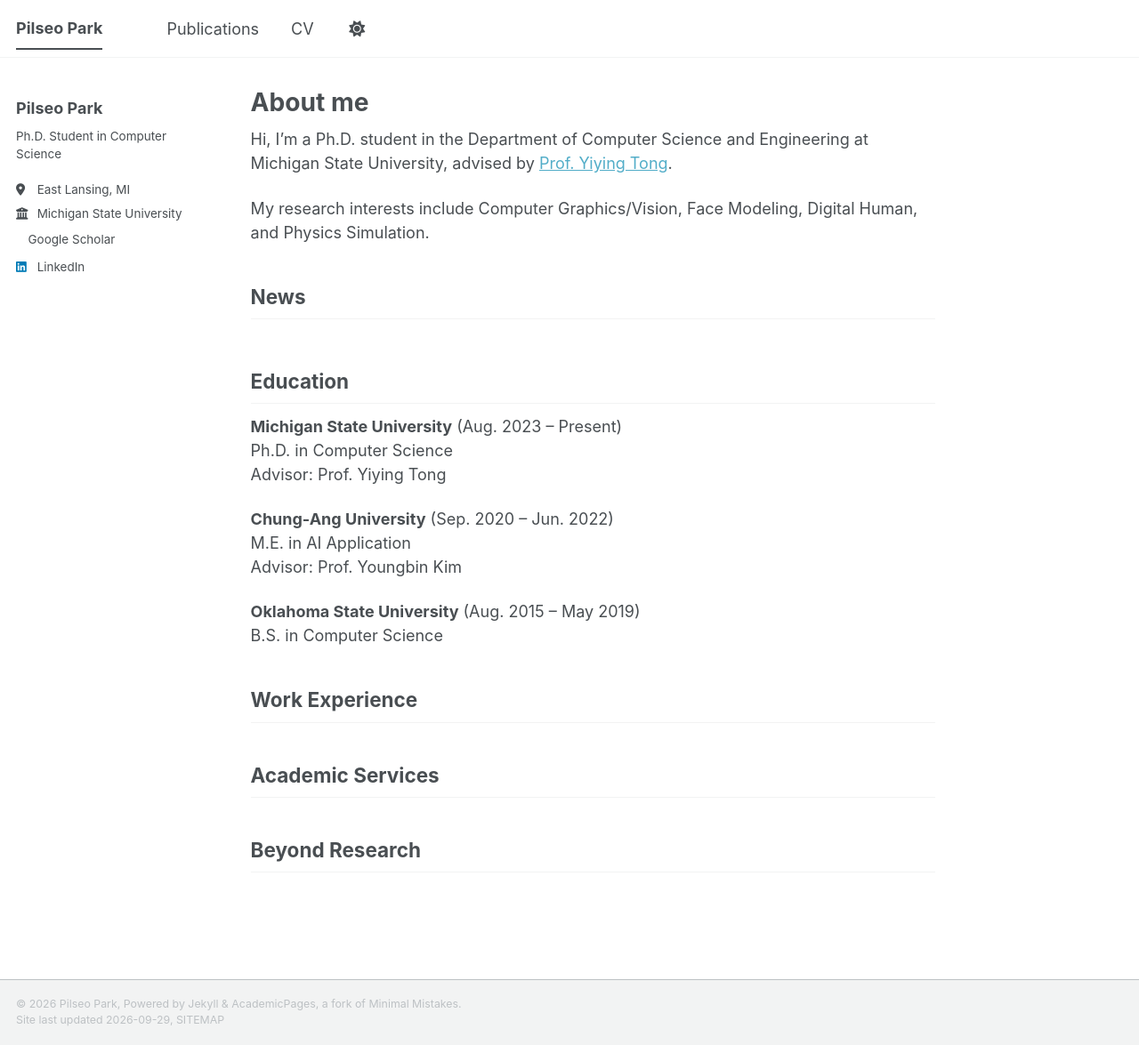
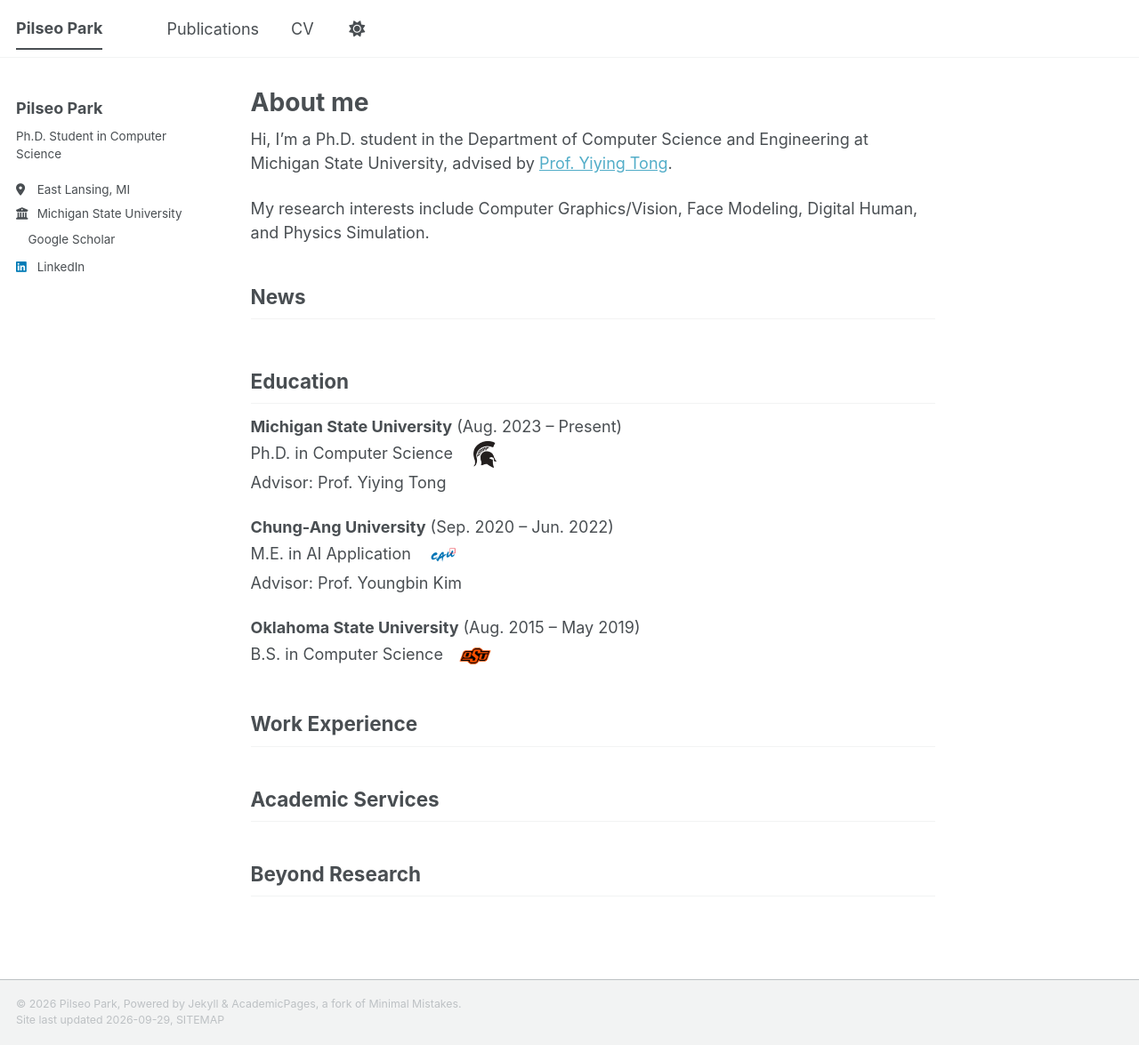
Before and after one commit to bbakpil/bbakpil.github.io, a Jekyll site: the page built from _pages/about.md, in a window 1280 px wide and 1175 px high. Shown: the whole window at 89% size. Built offline with Jekyll 4.4.1, drawn with Linux system fonts in a browser that asks for light colours; a style sheet for code colours, icons or effects is not loaded.

Commit message:
Add university logos beside education degrees

```diff
--- a/_pages/about.md
+++ b/_pages/about.md
@@ -22,15 +22,15 @@ My research interests include Computer Graphics/Vision, Face Modeling, Digital H
 ## Education
 
 **Michigan State University** (Aug. 2023 – Present)
-Ph.D. in Computer Science
+Ph.D. in Computer Science <img src="{{ '/images/education/msu.jpg' | relative_url }}" alt="Michigan State University logo" width="44" height="36" style="display: inline-block; width: 44px; height: 36px; object-fit: contain; vertical-align: middle; margin: 0 0 0 0.5rem; padding: 3px; background: #fff; border-radius: 3px; box-sizing: border-box;" />
 Advisor: Prof. Yiying Tong
 
 **Chung-Ang University** (Sep. 2020 – Jun. 2022)
-M.E. in AI Application
+M.E. in AI Application <img src="{{ '/images/education/cau.png' | relative_url }}" alt="Chung-Ang University logo" width="44" height="36" style="display: inline-block; width: 44px; height: 36px; object-fit: contain; vertical-align: middle; margin: 0 0 0 0.5rem; padding: 3px; background: #fff; border-radius: 3px; box-sizing: border-box;" />
 Advisor: Prof. Youngbin Kim
 
 **Oklahoma State University** (Aug. 2015 – May 2019)
-B.S. in Computer Science
+B.S. in Computer Science <img src="{{ '/images/education/osu.png' | relative_url }}" alt="Oklahoma State University logo" width="44" height="36" style="display: inline-block; width: 44px; height: 36px; object-fit: contain; vertical-align: middle; margin: 0 0 0 0.5rem; padding: 3px; background: #fff; border-radius: 3px; box-sizing: border-box;" />
 
 ## Work Experience
 
```
Also changed, not shown: images/education/cau.png (added), images/education/msu.jpg (added), images/education/osu.png (added).
